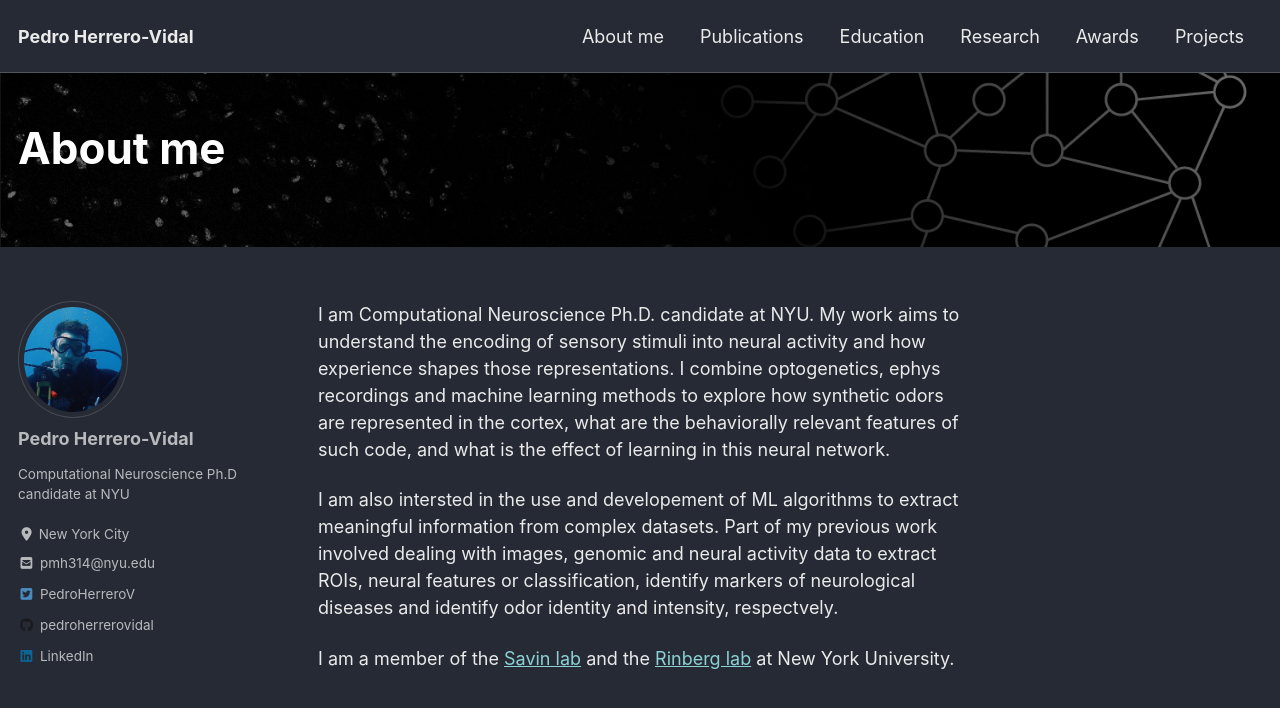
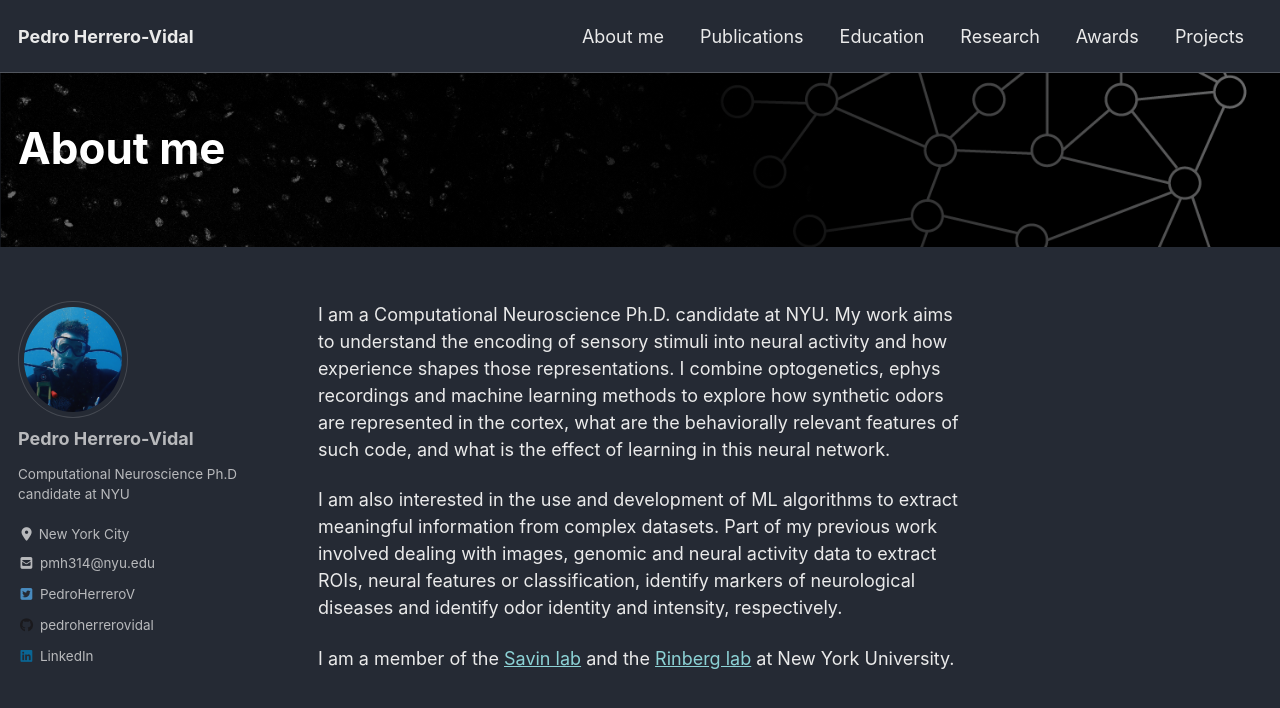
Before and after one commit to pedroherrerovidal/pedroherrerovidal.github.io, a Jekyll site: the page built from _pages/aboutme.md, in a window 1280 px wide and 900 px high. Shown: the top 708 px of the window. Built offline with Jekyll 4.4.1, drawn with Linux system fonts in a browser that asks for light colours; cached includes are drawn as plain includes; nearby versions of some CDN libraries.

Commit message:
Update aboutme.md

```diff
--- a/_pages/aboutme.md
+++ b/_pages/aboutme.md
@@ -8,8 +8,8 @@ header:
   overlay_filter: 0.5 # same as adding an opacity of 0.5 to a black background
 ---
 
-I am Computational Neuroscience Ph.D. candidate at NYU. My work aims to understand the encoding of sensory stimuli into neural activity and how experience shapes those representations. I combine optogenetics, ephys recordings and machine learning methods to explore how synthetic odors are represented in the cortex, what are the behaviorally relevant features of such code, and what is the effect of learning in this neural network.
+I am a Computational Neuroscience Ph.D. candidate at NYU. My work aims to understand the encoding of sensory stimuli into neural activity and how experience shapes those representations. I combine optogenetics, ephys recordings and machine learning methods to explore how synthetic odors are represented in the cortex, what are the behaviorally relevant features of such code, and what is the effect of learning in this neural network.
 
-I am also intersted in the use and developement of ML algorithms to extract meaningful information from complex datasets. Part of my previous work involved dealing with images, genomic and neural activity data to extract ROIs, neural features or classification, identify markers of neurological diseases and identify odor identity and intensity, respectvely.
+I am also interested in the use and development of ML algorithms to extract meaningful information from complex datasets. Part of my previous work involved dealing with images, genomic and neural activity data to extract ROIs, neural features or classification, identify markers of neurological diseases and identify odor identity and intensity, respectively.
 
 I am a member of the [Savin lab](https://csavin.wixsite.com/savinlab) and the [Rinberg lab](https://www.rinberglab.com/) at New York University.
```
